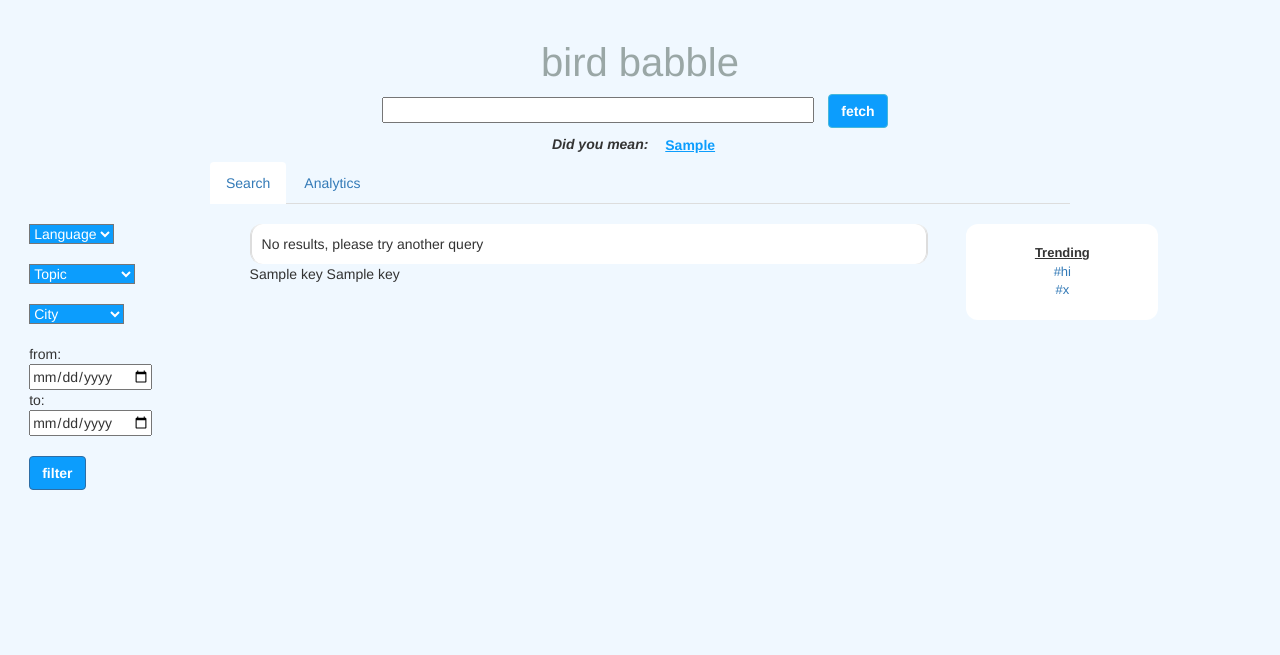
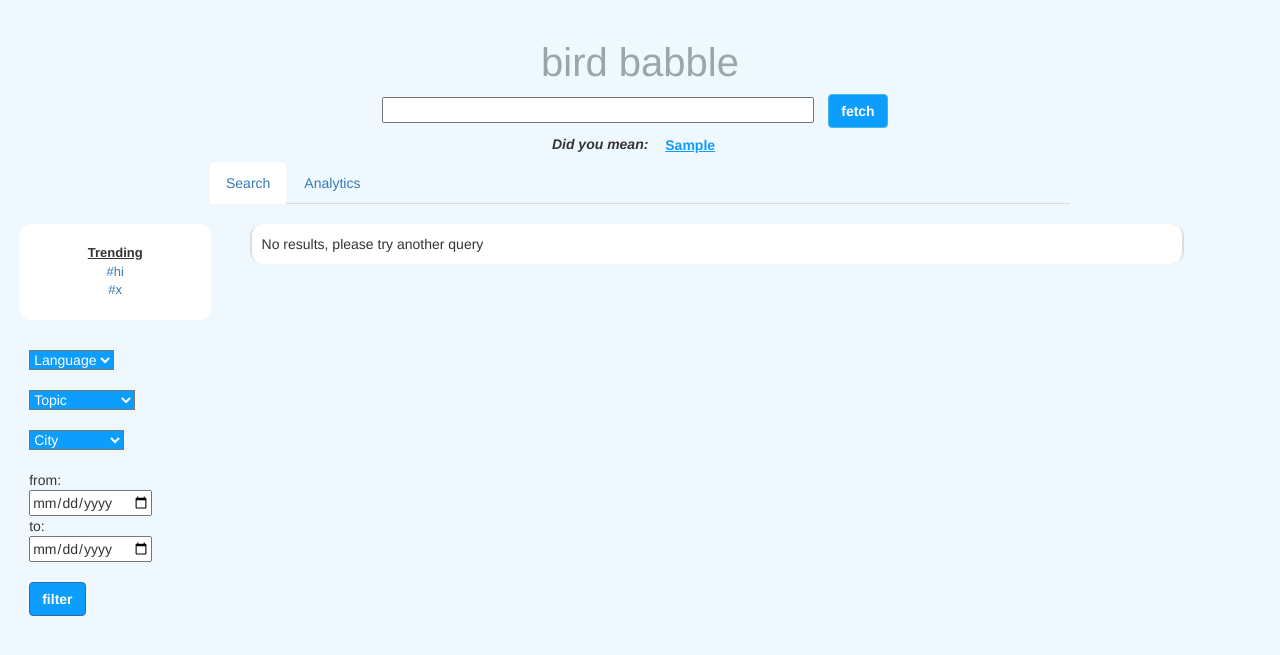
Before and after one commit to PrashSi/multilingual-seach-engine, a Flask app: template searchUI/templates/search.html in a window 1280 px wide. Shown: the top 655 px of the page. Run offline with Flask 2, Linux system fonts and the light colour scheme; the template is opened without the code that fills it: most values are stand-ins (such as "Sample title", 1, 10 or a date in 2020); parts of the project's set-up code (start-up, migrations or seed data) failed here and were passed over; some libraries are stand-ins or nearby versions.

Commit message:
changed UI

```diff
--- a/searchUI/static/css/styles.css
+++ b/searchUI/static/css/styles.css
@@ -15,21 +15,8 @@ select {
   background-color: #0c9dfd;
   color:white;
   margin: auto 10px;
-
 }
 
-/*.group:before,
-.group:after {
-  content: "";
-  display: table;
-}
-.group:after {
-  clear: both;
-}
-.group {
-  clear: both;
-  *zoom: 1;
-}*/
 
 .active {
   background: rgba(255,255,255,1);
@@ -37,6 +24,7 @@ select {
   border-right: 1px solid #ddd;
   padding: 10px;
   border-radius: 12px;
+  height: 100%;
 }
 
 .column {
@@ -67,7 +55,6 @@ select {
 
 aside {
     float:left;
-
     margin: 0 1.5%;
     width: 15%;
 }
@@ -75,26 +62,56 @@ aside {
 section {
   float: left;
   margin: 0 1.5%;
+  width: 73%;
+  border-radius: 12px;
+}
+
+/*#largeS {
+  background: rgba(255,255,255,0);
+  float: left;
+  margin: 0 1.5%;
+  width: 70%;
+  border-radius: 12px;
+}
+*/
+
+#smallS {
+  float: left;
+  margin: 0 1.5%;
   width: 53%;
   border-radius: 12px;
 }
 
 
-
-.jumbotron {
+/*.jumbotron {
 	background: rgba(255,255,255,1);
 	text-align: center;
 	font-size: small;
-    border-radius: 12px;
-    padding-top: 20px;
-    padding-bottom: 20px;
-    font-family: Helvetica, SansSerif;
+  border-radius: 12px;
+  padding-top: 20px;
+  padding-bottom: 20px;
+  font-family: Helvetica, SansSerif;
+}*/
+
+#filters {
+  background: rgba(255,255,255,1);
+  text-align: center;
+  font-size: small;
+  border-radius: 12px;
+  padding-top: 20px;
+  padding-bottom: 20px;
+  font-family: Helvetica, SansSerif;
 }
 
-
-.jumbotron p {
-	color: white;
-	font-size: 26px;
+#tweets {
+  background: rgba(230,255,247,.4);
+  font-size: small;
+  border-radius: 12px;
+  padding-left: 5px;
+  padding-top: 5px;
+  padding-bottom: 0px;
+  font-family: Helvetica, SansSerif;
+  margin: 0px;
 }
 
 .btn-group {
--- a/searchUI/templates/analytics.html
+++ b/searchUI/templates/analytics.html
@@ -24,7 +24,7 @@ function drawPie() {
 </script>
 
 {% if analytics['pie_data']|length > 1%}
-  <div id="piechart" style="width: 300px; height: 300px;"></div>
+  <div id="piechart" style="width: 400px; height: 300px;""></div>
 {% endif %}
 
 
@@ -69,7 +69,7 @@ function drawRegionsMap() {
 </script>
 
 {% if analytics['country']|length > 1 %}
-  <div id="regions_div" style="width: 500px; height: 300px;"></div>
+  <div id="regions_div" style="width: 100%;"></div>
 {% endif %}
 
 <!-- <div class="row">
--- a/searchUI/templates/results.html
+++ b/searchUI/templates/results.html
@@ -1,8 +1,10 @@
+<!-- <section id="smallS"> -->
 	{% if results|length == 0 %}
 		No results, please try another query
 	{% endif %}
 
 	{% for i in range(results|length) %}
+	<p><div class="jumbotron" id="tweets">
 		{% set tweet = results[i] %}
 		{% set source = "https://twitter.com/statuses/" + tweet['id'] %}
 
@@ -24,5 +26,7 @@
 				<a href="{{ hashL }}">#{{ hash }}</a>
 			{% endfor %}
 		{% endif %}
-	<br><br>
+		<br>
+	</div></p>
 	{% endfor %}
+<!-- </section> -->
--- a/searchUI/templates/search.html
+++ b/searchUI/templates/search.html
@@ -44,6 +44,15 @@
 
 	<div class="group">
 		<aside>
+			<div class="jumbotron" id="filters">
+				<u><b>Trending</b></u>
+				<br> <a href="https://twitter.com/hashtag/hi">#hi</a><br>
+				{% for i in range(analytics['hashtags']|length) %}
+					{% set hash = analytics['hashtags'][i] %}
+					{% set hashLink = "https://twitter.com/hashtag/" + hash %}
+					<a href="{{ hashLink }}">#{{ hash }}</a> <br>
+				{% endfor %}
+			</div>
 			{% include "filters.html" %}
 		</aside>
 
@@ -56,22 +65,7 @@
 					{% include "analytics.html" %}
 				</div>
 			</div>
-			{% for key in filters %}
-				{{ key }} {{ filters[key] }} <br>
-			{% endfor %}
 		</section>
-
-		<aside>
-			<div class="jumbotron">
-				<u><b>Trending</b></u>
-				<br> <a href="https://twitter.com/hashtag/hi">#hi</a><br>
-				{% for i in range(analytics['hashtags']|length) %}
-					{% set hash = analytics['hashtags'][i] %}
-					{% set hashLink = "https://twitter.com/hashtag/" + hash %}
-					<a href="{{ hashLink }}">#{{ hash }}</a> <br>
-				{% endfor %}
-			</div>
-		</aside>
 	</div>
 
 {% endblock %}
```
Lines whose indentation alone changed are shown as unchanged.
